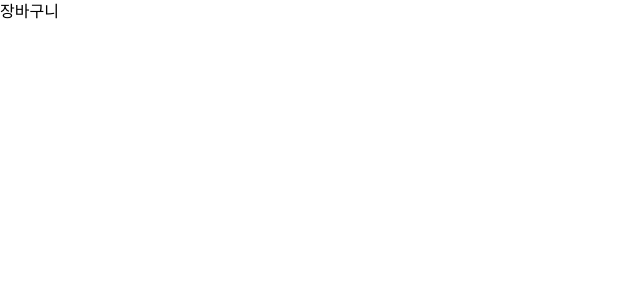
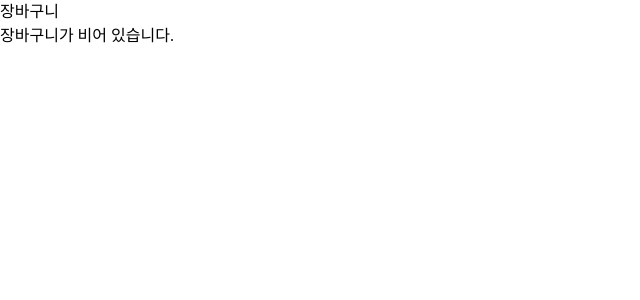
Before and after one commit to house-study/market-toy-project, a Next.js app: page /cart in a window 1280 px wide. Shown: the top 300 px of the page, without its empty margins (0-640 px from the left). Built offline with nearby package versions, Linux system fonts and the light colour scheme; a web font is replaced by a local one.

Commit message:
feat: 장바구니 상품 없을 때 예외처리 추가

```diff
--- a/src/pages/cart.tsx
+++ b/src/pages/cart.tsx
@@ -18,7 +18,11 @@ const Cart = () => {
   return (
     <div>
       <h1>장바구니</h1>
-      <ul className="space-y-2">
+
+      {cartItems.length === 0 ? (
+        <p>장바구니가 비어 있습니다.</p>
+      ) : (
+        <ul>
           {cartItems.map(item => (
             <li key={item.id}>
               <p>상품 ID: {item.id}</p>
@@ -26,6 +30,7 @@ const Cart = () => {
             </li>
           ))}
         </ul>
+      )}
     </div>
   );
 };
```
Lines whose indentation alone changed are shown as unchanged.
